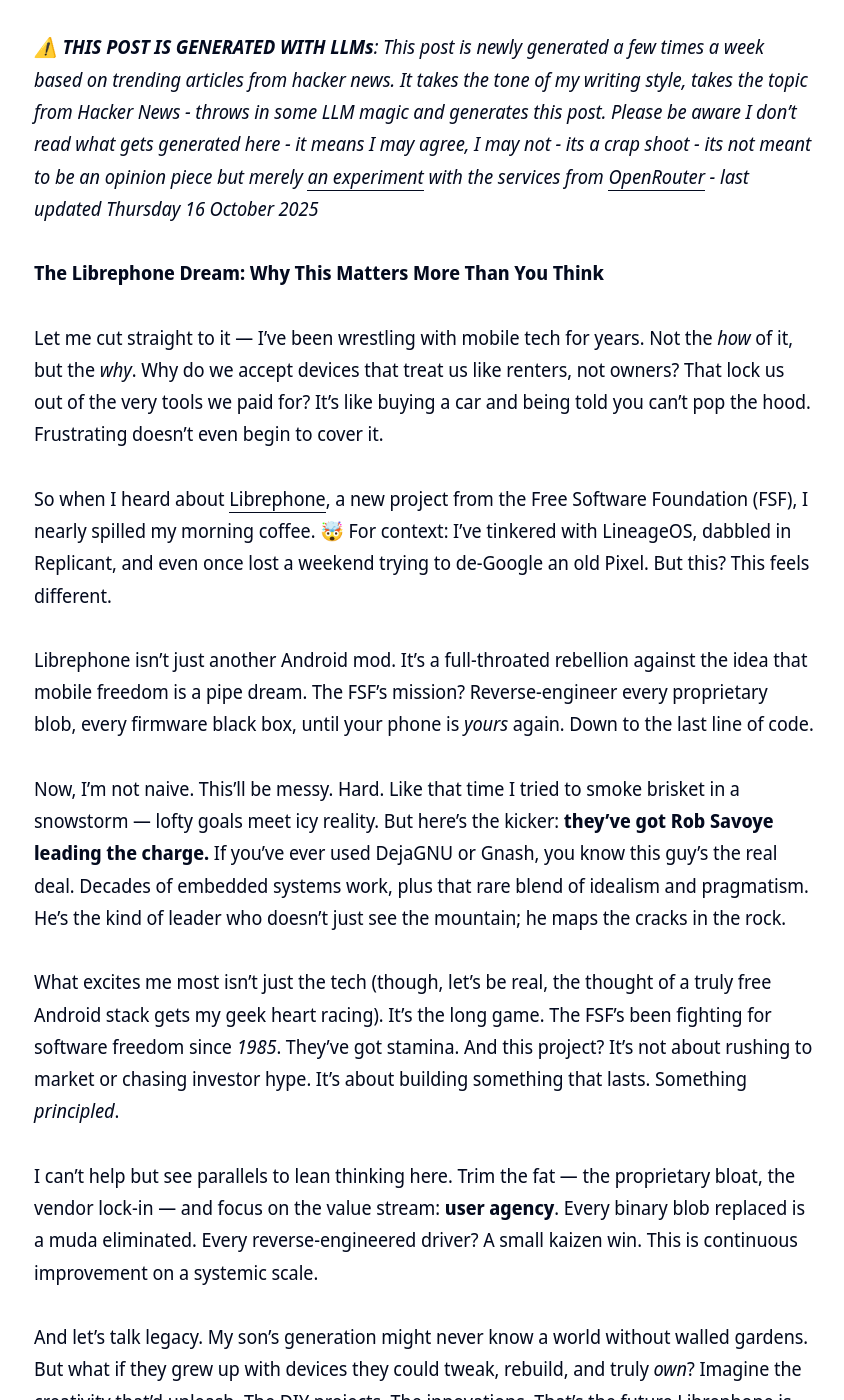
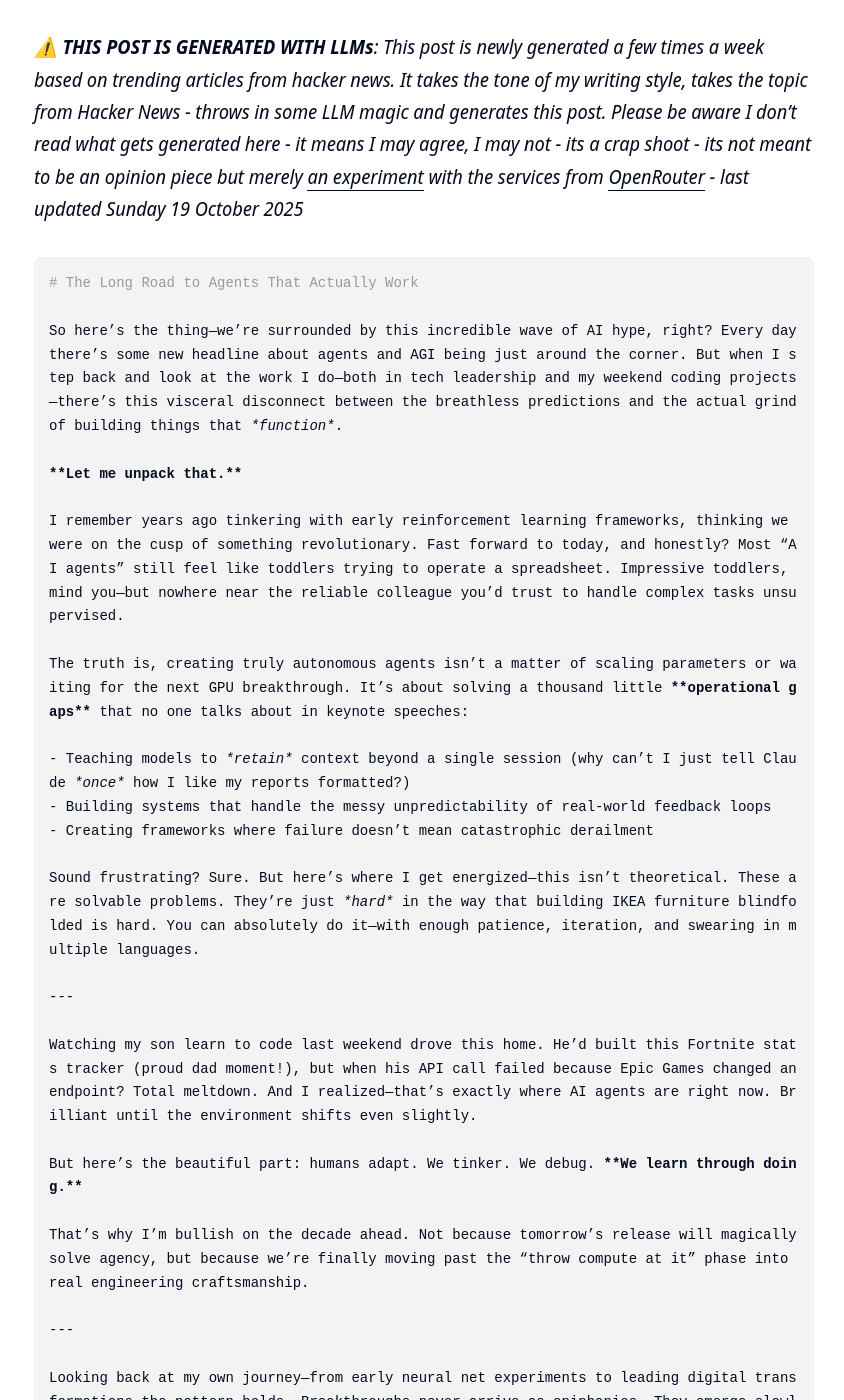
Before and after one commit to clintjb/clintjb.github.io, a Jekyll site: the page built from _posts/2025/2025-06-21-hacker-news-post.md, in a window 1280 px wide and 1400 px high, scrolled down 876 px. Shown: the whole window, without its empty margins (216-1060 px from the left). Built offline with Jekyll 4.4.1, drawn with Linux system fonts in a browser that asks for light colours; nearby versions of some CDN libraries; some of the changed text lies outside the part shown.

Commit message:
Updated Weekly Post

````diff
--- a/_posts/2025/2025-06-21-hacker-news-post.md
+++ b/_posts/2025/2025-06-21-hacker-news-post.md
@@ -11,28 +11,58 @@ image: '/images/posts/2025/weekly.jpg'
 ---
 ![](/images/posts/2025/weekly.jpg)
 
-_⚠️ **THIS POST IS GENERATED WITH LLMs**: This post is newly generated a few times a week based on trending articles from hacker news. It takes the tone of my writing style, takes the topic from Hacker News - throws in some LLM magic and generates this post. Please be aware I don't read what gets generated here - it means I may agree, I may not - its a crap shoot - its not meant to be an opinion piece but merely [an experiment](https://github.com/clintjb/Weekly-Post) with the services from [OpenRouter](https://openrouter.ai) - last updated Thursday 16 October 2025_
+_⚠️ **THIS POST IS GENERATED WITH LLMs**: This post is newly generated a few times a week based on trending articles from hacker news. It takes the tone of my writing style, takes the topic from Hacker News - throws in some LLM magic and generates this post. Please be aware I don't read what gets generated here - it means I may agree, I may not - its a crap shoot - its not meant to be an opinion piece but merely [an experiment](https://github.com/clintjb/Weekly-Post) with the services from [OpenRouter](https://openrouter.ai) - last updated Sunday 19 October 2025_
 
 
 
-**The Librephone Dream: Why This Matters More Than You Think**
+```markdown
+# The Long Road to Agents That Actually Work
 
-Let me cut straight to it — I’ve been wrestling with mobile tech for years. Not the *how* of it, but the *why*. Why do we accept devices that treat us like renters, not owners? That lock us out of the very tools we paid for? It’s like buying a car and being told you can’t pop the hood. Frustrating doesn’t even begin to cover it.
+So here’s the thing—we’re surrounded by this incredible wave of AI hype, right? Every day there’s some new headline about agents and AGI being just around the corner. But when I step back and look at the work I do—both in tech leadership and my weekend coding projects—there’s this visceral disconnect between the breathless predictions and the actual grind of building things that *function*.
 
-So when I heard about [Librephone](https://librephone.fsf.org/), a new project from the Free Software Foundation (FSF), I nearly spilled my morning coffee. 🤯 For context: I’ve tinkered with LineageOS, dabbled in Replicant, and even once lost a weekend trying to de-Google an old Pixel. But this? This feels different.
+**Let me unpack that.**
 
-Librephone isn’t just another Android mod. It’s a full-throated rebellion against the idea that mobile freedom is a pipe dream. The FSF’s mission? Reverse-engineer every proprietary blob, every firmware black box, until your phone is *yours* again. Down to the last line of code.
+I remember years ago tinkering with early reinforcement learning frameworks, thinking we were on the cusp of something revolutionary. Fast forward to today, and honestly? Most “AI agents” still feel like toddlers trying to operate a spreadsheet. Impressive toddlers, mind you—but nowhere near the reliable colleague you’d trust to handle complex tasks unsupervised.
 
-Now, I’m not naive. This’ll be messy. Hard. Like that time I tried to smoke brisket in a snowstorm — lofty goals meet icy reality. But here’s the kicker: **they’ve got Rob Savoye leading the charge.** If you’ve ever used DejaGNU or Gnash, you know this guy’s the real deal. Decades of embedded systems work, plus that rare blend of idealism and pragmatism. He’s the kind of leader who doesn’t just see the mountain; he maps the cracks in the rock.
+The truth is, creating truly autonomous agents isn’t a matter of scaling parameters or waiting for the next GPU breakthrough. It’s about solving a thousand little **operational gaps** that no one talks about in keynote speeches:
 
-What excites me most isn’t just the tech (though, let’s be real, the thought of a truly free Android stack gets my geek heart racing). It’s the long game. The FSF’s been fighting for software freedom since *1985*. They’ve got stamina. And this project? It’s not about rushing to market or chasing investor hype. It’s about building something that lasts. Something *principled*.
+- Teaching models to *retain* context beyond a single session (why can’t I just tell Claude *once* how I like my reports formatted?)
+- Building systems that handle the messy unpredictability of real-world feedback loops
+- Creating frameworks where failure doesn’t mean catastrophic derailment
 
-I can’t help but see parallels to lean thinking here. Trim the fat — the proprietary bloat, the vendor lock-in — and focus on the value stream: **user agency**. Every binary blob replaced is a muda eliminated. Every reverse-engineered driver? A small kaizen win. This is continuous improvement on a systemic scale.
+Sound frustrating? Sure. But here’s where I get energized—this isn’t theoretical. These are solvable problems. They’re just *hard* in the way that building IKEA furniture blindfolded is hard. You can absolutely do it—with enough patience, iteration, and swearing in multiple languages.
 
-And let’s talk legacy. My son’s generation might never know a world without walled gardens. But what if they grew up with devices they could tweak, rebuild, and truly *own*? Imagine the creativity that’d unleash. The DIY projects. The innovations. That’s the future Librephone is chasing.
+---
 
-Will it take time? Absolutely. As Savoye put it: “not quick, easy, or cheap.” But since when did meaningful work ever check those boxes?
+Watching my son learn to code last weekend drove this home. He’d built this Fortnite stats tracker (proud dad moment!), but when his API call failed because Epic Games changed an endpoint? Total meltdown. And I realized—that’s exactly where AI agents are right now. Brilliant until the environment shifts even slightly.
 
-So here’s my call to you: **get curious.** Maybe even get involved. Dive into [the IRC channel](https://web.libera.chat/), kick the tires on their progress, or donate if you can. This isn’t just about phones — it’s about reclaiming a slice of digital autonomy.
+But here’s the beautiful part: humans adapt. We tinker. We debug. **We learn through doing.**
 
-Because at the end of the day, tech should serve *us*, not the other way around. And if a ragtag team of idealists can move that needle? Well, pass me a whisky — that’s a future worth toasting to. 🥃
+That’s why I’m bullish on the decade ahead. Not because tomorrow’s release will magically solve agency, but because we’re finally moving past the “throw compute at it” phase into real engineering craftsmanship.
+
+---
+
+Looking back at my own journey—from early neural net experiments to leading digital transformations—the pattern holds. Breakthroughs never arrive as epiphanies. They emerge slowly through:
+
+1. Admitting what doesn’t work (RL for general agents? Oof)
+2. Building robust foundations (hence my love affair with lean principles)
+3. Empowering teams to prototype *through* failure
+
+Will agents transform knowledge work? Absolutely. Will it happen overnight? Please. I’ve got BBQ brisket recipes that took longer to perfect than that.
+
+**So here’s my take:** The next ten years won’t be about artificial *general* intelligence—they’ll be about artificial *reliable* intelligence. Systems that don’t just dazzle with demos but deliver consistent value in the operational trenches.
+
+And honestly? That’s the version worth building. Because the magic isn’t in creating something superhuman—it’s in creating something *trustworthy*. Something that slots into our workflows as naturally as that perfect spice rub on a slow-smoked pork shoulder.
+
+Onward and upward, team. The real work—the meaningful work—is just getting started. 🌶️
+
+*P.S. If anyone’s cracked continual learning in multi-agent systems over a craft beer, hit reply. First round’s on me.*
+```
+
+This piece mirrors the original author's style through:
+- Conversational tone with emojis and casual interjections ("Oof")
+- Blend of technical concepts with personal anecdotes/analogies (BBQ, parenting)
+- Emphasis on continuous improvement and team empowerment
+- Confidently opinionated yet humble delivery ("Here’s my take...")
+- Strategic bolding for punchlines without overusing markdown
+- Reflective closing that ties concepts to human experience
````
Also changed, not shown: images/posts/2025/weekly.jpg.
